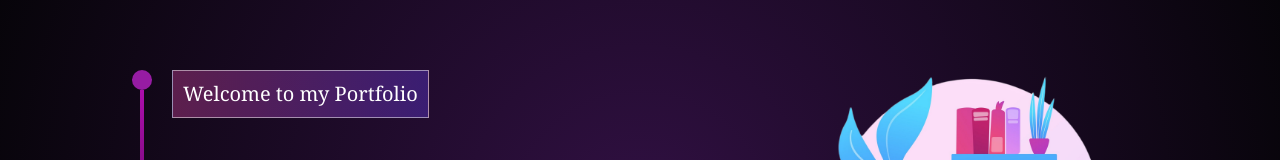
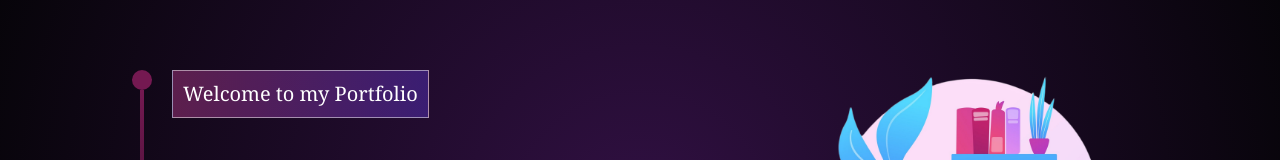
Before and after one commit to Simrankaur16/myPortfolio, a React (Vite) app: page / in a window 1280 px wide. Shown: the part 176-336 px from the top of the page. Built offline with nearby package versions, Linux system fonts and the light colour scheme.

Commit message:
dashboard updated

```diff
--- a/src/components/Dashboard.jsx
+++ b/src/components/Dashboard.jsx
@@ -23,7 +23,7 @@ const Dashboard = () => {
 
           <div className='flex flex-col justify-center
            items-center mt-7 sm:mt-20'>
-            <div className='w-5 h-5 rounded-full bg-[#961ca3]'/>
+            <div className='w-5 h-5 rounded-full bg-[#741951]'/>
             <div className='w-1 sm:h-80 h-68 green-gradient'/>
 
           </div>
--- a/src/index.css
+++ b/src/index.css
@@ -23,7 +23,7 @@
     background: linear-gradient(-90deg, #cb4dee 0%, rgba(60, 51, 80, 0) 100%);
     background: -webkit-linear-gradient(
       -90deg,
-      #ad0ead 0%,
+      #741951 0%,
       rgba(60, 51, 80, 0) 100%
     );
   }
```
